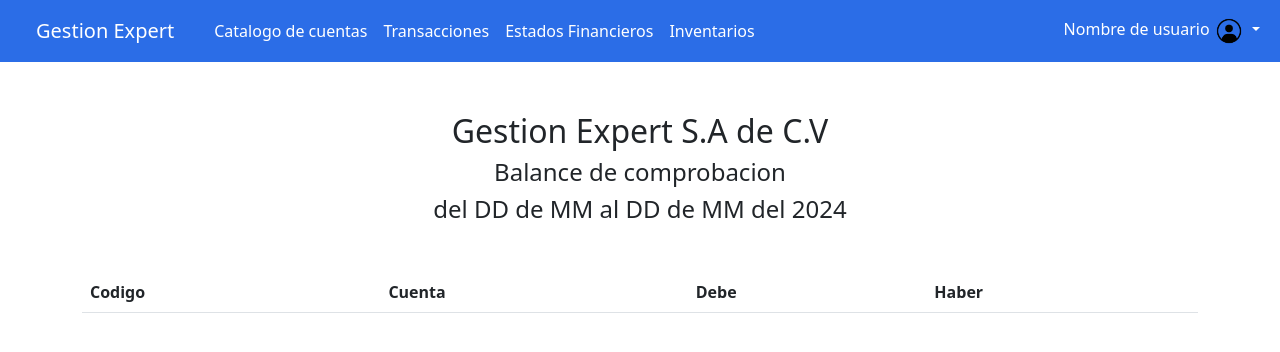
After one commit to ph22012/PROTOTIPO-SIC-G3, a Django app: page /gestion/balance-comprobacion/ in a window 1280 px wide. The commit adds this page. Shown: the top 352 px of the page. Run offline with Django 5.2, Linux system fonts and the light colour scheme; lists and menus that the app fills with data are empty; some libraries are stand-ins or nearby versions.

Commit message:
Created: vista preeliminar de estado de comprobacion

```diff
--- /dev/null
+++ b/EstadosFinancieros/templates/comprobacion.html
@@ -0,0 +1,25 @@
+{% extends 'layouts/base.html'%}
+
+{% block content%}
+<div class="container align-content-center">
+    <div class=" row mx-3" style="margin-top: 50px">
+        <h2 class="text-center col-12"> Gestion Expert S.A de C.V </h2>
+        <h4 class="text-center col-12"> Balance de comprobacion </h4>
+        <h4 class="text-center col-12"> del DD de MM al DD de MM del 2024 </h4>
+    </div>
+
+    <div style="margin-top:40px ;">
+        <table class="table">
+            <thead>
+                <tr>
+                    <th scope="col text-center"> Codigo</th>
+                    <th scope="col"> Cuenta</th>
+                    <th scope="col"> Debe</th>
+                    <th scope="col"> Haber</th>
+                </tr>
+            </thead>
+        </table>
+    </div>
+
+</div>
+{%endblock%}
--- a/EstadosFinancieros/templates/gestion.html
+++ b/EstadosFinancieros/templates/gestion.html
@@ -18,7 +18,8 @@
               <h5>Balance de comprobacion</h5>
             </div>
             <div class="col-2 text-center">
-              <button class="btn-outline-primary w-100">Ver</button>
+                <a href="/gestion/balance-comprobacion"><button class="btn-outline-primary w-100">Ver</button></a>
+
             </div>
             <div class="col-2 text-center">
               <button class="btn-outline-success w-100">Generar</button>
--- a/EstadosFinancieros/templates/layouts/base.html
+++ b/EstadosFinancieros/templates/layouts/base.html
@@ -5,9 +5,9 @@
   <head>
     <meta charset="UTF-8" />
     <meta name="viewport" content="width=device-width, initial-scale=1.0" />
-    <link rel="stylesheet" href='/PrototipoSic/static/css/bootstrap.css' />
+    <!link rel="stylesheet" href='/PrototipoSic/static/css/bootstrap.css' />
     <link rel="stylesheet" href="{% static 'css/bootstrap.css' %}" />
-    <title>Document</title>
+    <title>Gestion Expert</title>
   </head>
   <body>
     <nav
--- a/EstadosFinancieros/views.py
+++ b/EstadosFinancieros/views.py
@@ -3,3 +3,6 @@ from django.shortcuts import render
 # Create your views here.
 def gestionar(request):
     return render(request, 'gestion.html')
+
+def comprobacion(request):
+    return render(request, 'comprobacion.html')
--- a/PrototipoSic/urls.py
+++ b/PrototipoSic/urls.py
@@ -20,5 +20,6 @@ from EstadosFinancieros import views
 
 urlpatterns = [
     path('admin/', admin.site.urls),
-    path('gestion/', views.gestionar)
+    path('gestion/', views.gestionar),
+    path('gestion/balance-comprobacion/', views.comprobacion),
 ]
```
